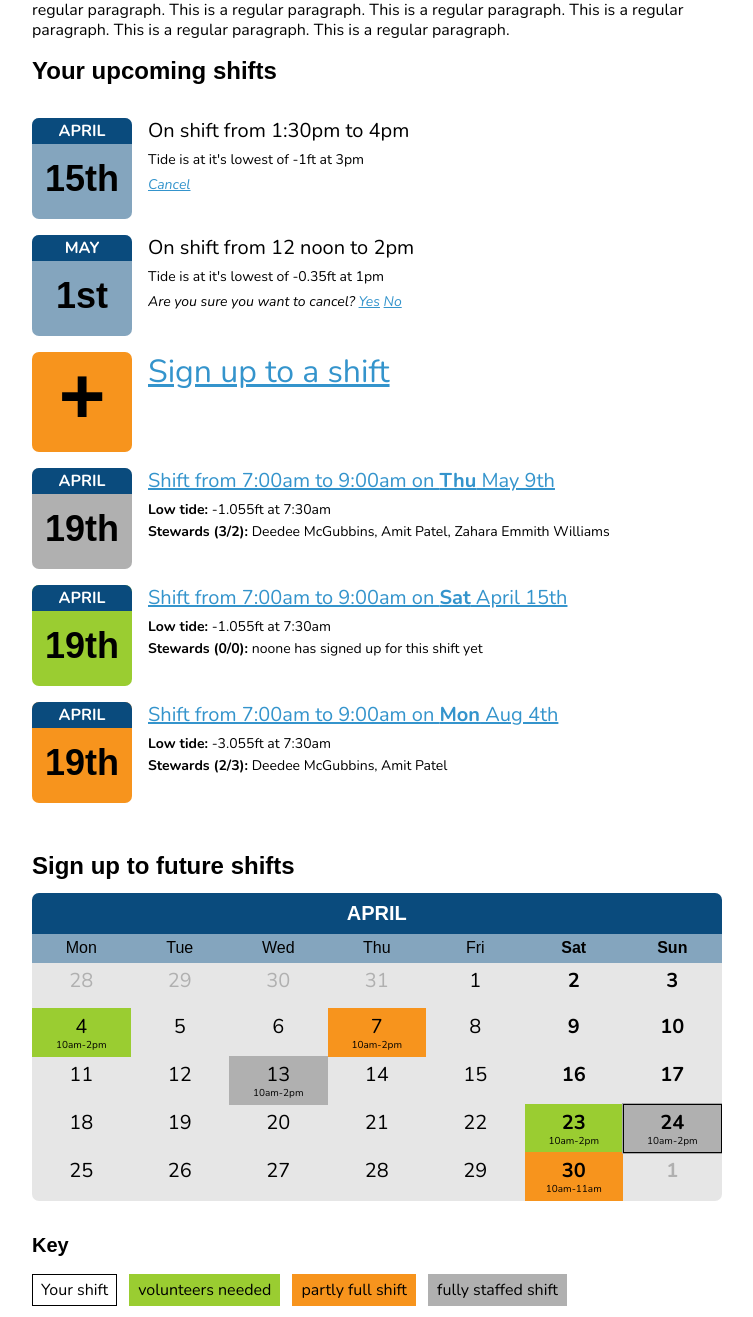
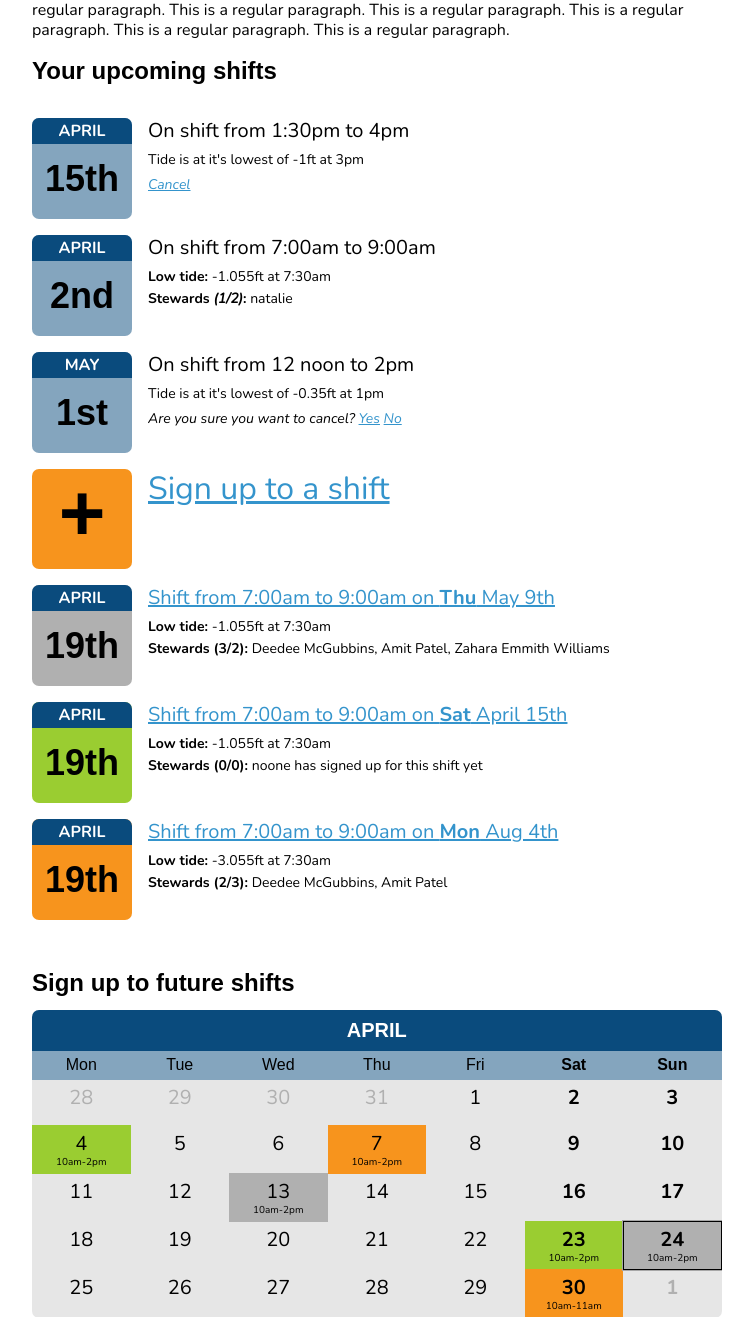
Before and after one commit to natbat/pillarpointstewards, a Django app: page /patterns/ in a window 1280 px wide. Shown: the part 1047-2364 px from the top of the page, without its empty margins (112-865 px from the left). Run offline with Django 4.2, Linux system fonts and the light colour scheme; some web fonts are replaced.

Commit message:
adding to pattern portfolio

```diff
--- a/pillarpointstewards/templates/patterns.html
+++ b/pillarpointstewards/templates/patterns.html
@@ -57,6 +57,21 @@
                   <p class="shifttimes">On shift from 1:30pm to 4pm</p>
                   <p class="lowtide">Tide is at it's lowest of -1ft at 3pm</p>
                   <p class="controls"><a href="#">Cancel</a></p>
+              </li>
+              <li class="shift">
+                <a href="/shifts/136/" class="shift-link">
+                  <h3 class="date" title="April 2, 2022">
+                    <span class="day">2nd</span> <span class="month">April</span>
+                  </h3>
+
+                  <p class="shifttimes">On shift from 7:00am to 9:00am</p>
+
+                    <p class="lowtide"><strong>Low tide:</strong> -1.055ft at 7:30am</p>
+
+                  <p class="stewards"><strong>Stewards <em>(1/2)</em>:</strong>
+                    natalie
+                  </p>
+                </a>
               </li>
               <li class="shift">
                 <h3 class="date"><span class="day">1st</span> <span class="month">May</span></h3>
```
